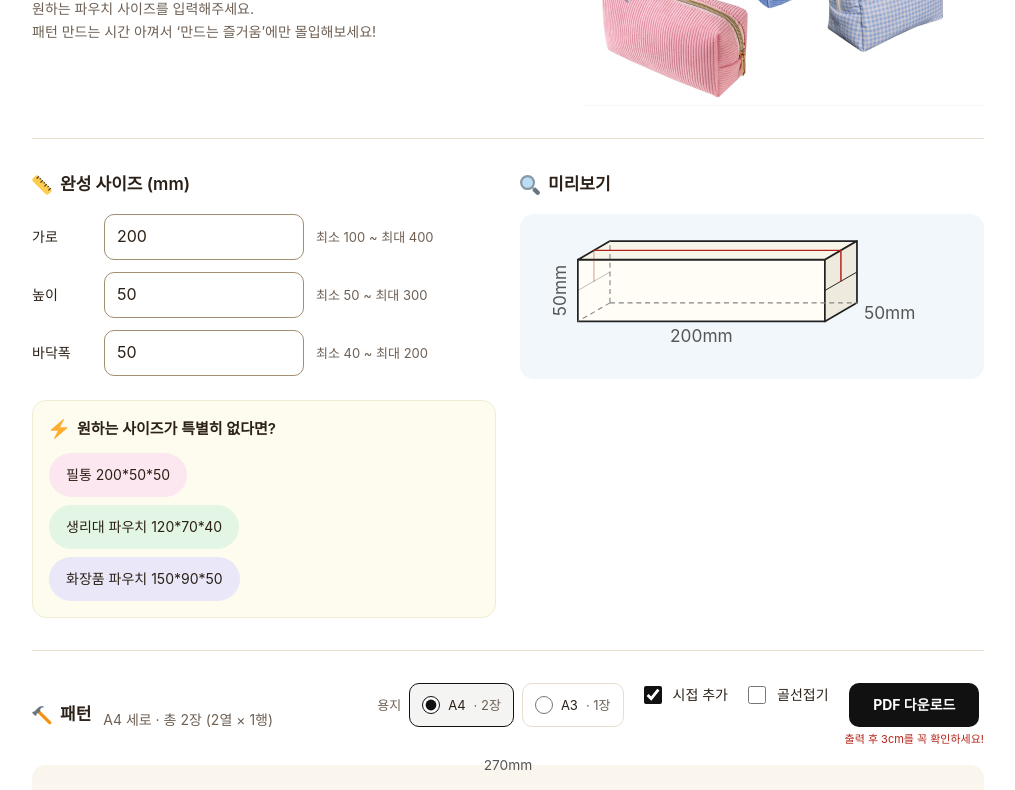
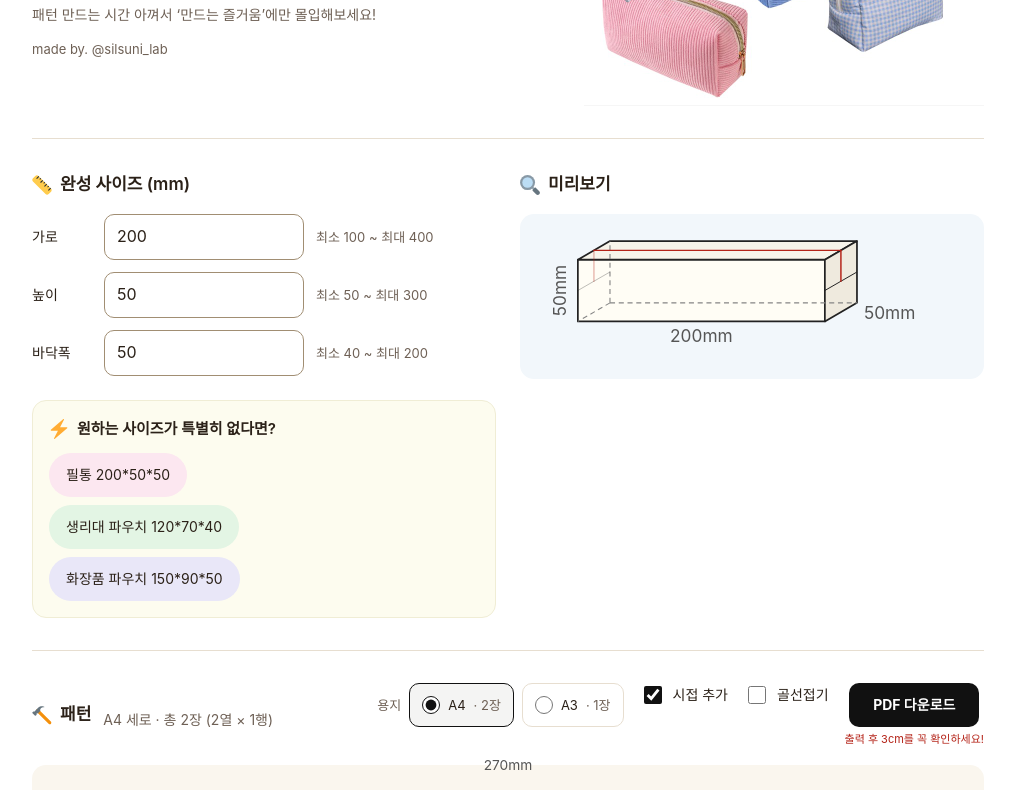
Before and after one commit to choisuing/pouch-sewing-pattern, a website built with Vite: page index.html in a window 1280 px wide. Shown: the part 142-932 px from the top of the page, without its empty margins (132-1147 px from the left). Built offline with nearby package versions, Linux system fonts and the light colour scheme.

Commit message:
머리말 문구 고치고 만든 이 한 줄 넣기
첫 문장을 "원하는 파우치 사이즈를 입력해주세요"에서 "입력하고 바로
PDF 패턴이 나옵니다"로 바꿨다. 무엇을 해 달라는 말보다 무엇을 받게
되는지가 먼저 오는 편이 낫다.

그 아래 'made by. @silsuni_lab'을 별도 줄로 뒀다. 설명문과 같은
크기로 두면 문장의 일부처럼 읽혀서 한 급 작게 하고 문단도 나눴다.

스크린샷도 다시 찍었다. 화면을 바꾸면 README 그림이 같이 낡는다.
지난번에도 사흘 뒤에야 알아챘던 자리다.

Co-Authored-By: Claude Opus 5 <noreply@anthropic.com>

```diff
--- a/index.html
+++ b/index.html
@@ -11,9 +11,10 @@
         <div class="head-text">
           <h1><strong>사각사각 지퍼 파우치</strong> <span class="head-tail">패턴 나와라 얍!</span></h1>
           <p class="sub">
-            원하는 파우치 사이즈를 입력해주세요.<br />
+            원하는 파우치 사이즈를 입력하고 바로 PDF 패턴이 나옵니다.<br />
             패턴 만드는 시간 아껴서 &lsquo;만드는 즐거움&rsquo;에만 몰입해보세요!
           </p>
+          <p class="made-by">made by. @silsuni_lab</p>
         </div>
         <img
           class="head-photo"
--- a/src/style.css
+++ b/src/style.css
@@ -106,6 +106,13 @@ body {
   color: var(--muted);
   font-size: 14px;
   max-width: 60ch;
+}
+
+/* 만든 이. 설명문과 같은 크기로 두면 문장의 일부처럼 읽힌다. */
+.made-by {
+  margin: var(--space-3) 0 0;
+  color: var(--muted);
+  font-size: 13px;
 }
 
 /* 섹션 제목 — 아이콘과 글자를 한 줄에 */
```
Also changed, not shown: docs/img/screenshot.jpg.
